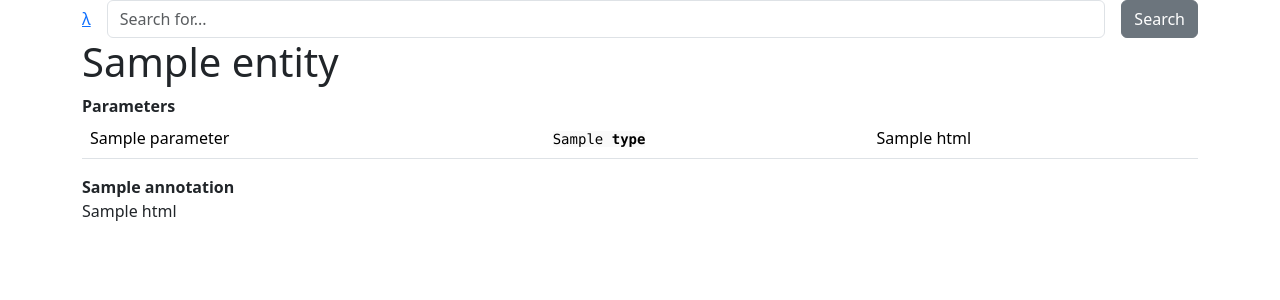
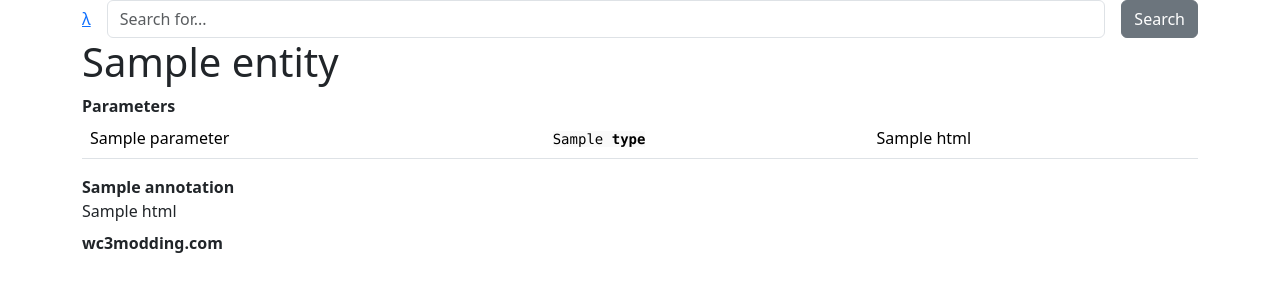
Before and after one commit to lep/jassbot-bp, a Python web app: template templates/jassbot/doc.html.j2 in a window 1280 px wide. Shown: the top 300 px of the page. Run offline with Jinja, Linux system fonts and the light colour scheme; the template is opened without the code that fills it: most values are stand-ins (such as "Sample title", 1, 10 or a date in 2020); some libraries are stand-ins or nearby versions.

Commit message:
Add wc3modding link

```diff
--- a/templates/jassbot/doc.html.j2
+++ b/templates/jassbot/doc.html.j2
@@ -26,5 +26,18 @@
 	    <dt>{{ annotation['name'] }}</dt>
 	    <dd>{{ annotation['html'] }}</dd>
 	{% endfor %}
+
+	<dt>wc3modding.com</dt>
+	<dd>
+	    {% if kind == 'global' %}
+		<a href="https://wc3modding.info/pages/jass-documentation-database/class/variables/query/{{entity}}/">{{entity}}</a>
+	    {% elif kind == 'native' %}
+		<a href="https://wc3modding.info/pages/jass-documentation-database/class/functions/query/{{entity}}/">{{entity}}</a>
+	    {% elif kind == 'function' %}
+		<a href="https://wc3modding.info/pages/jass-documentation-database/class/functions/query/{{entity}}/">{{entity}}</a>
+	    {% elif kind == 'type' %}
+		<a href="https://wc3modding.info/pages/jass-documentation-database/class/types/query/{{entity}}/">{{entity}}</a>
+	    {% endif %}
+	</dd>
     </dl>
 {% endblock %}
```
Also changed, not shown: jassbot.py (+13 -1 lines).
